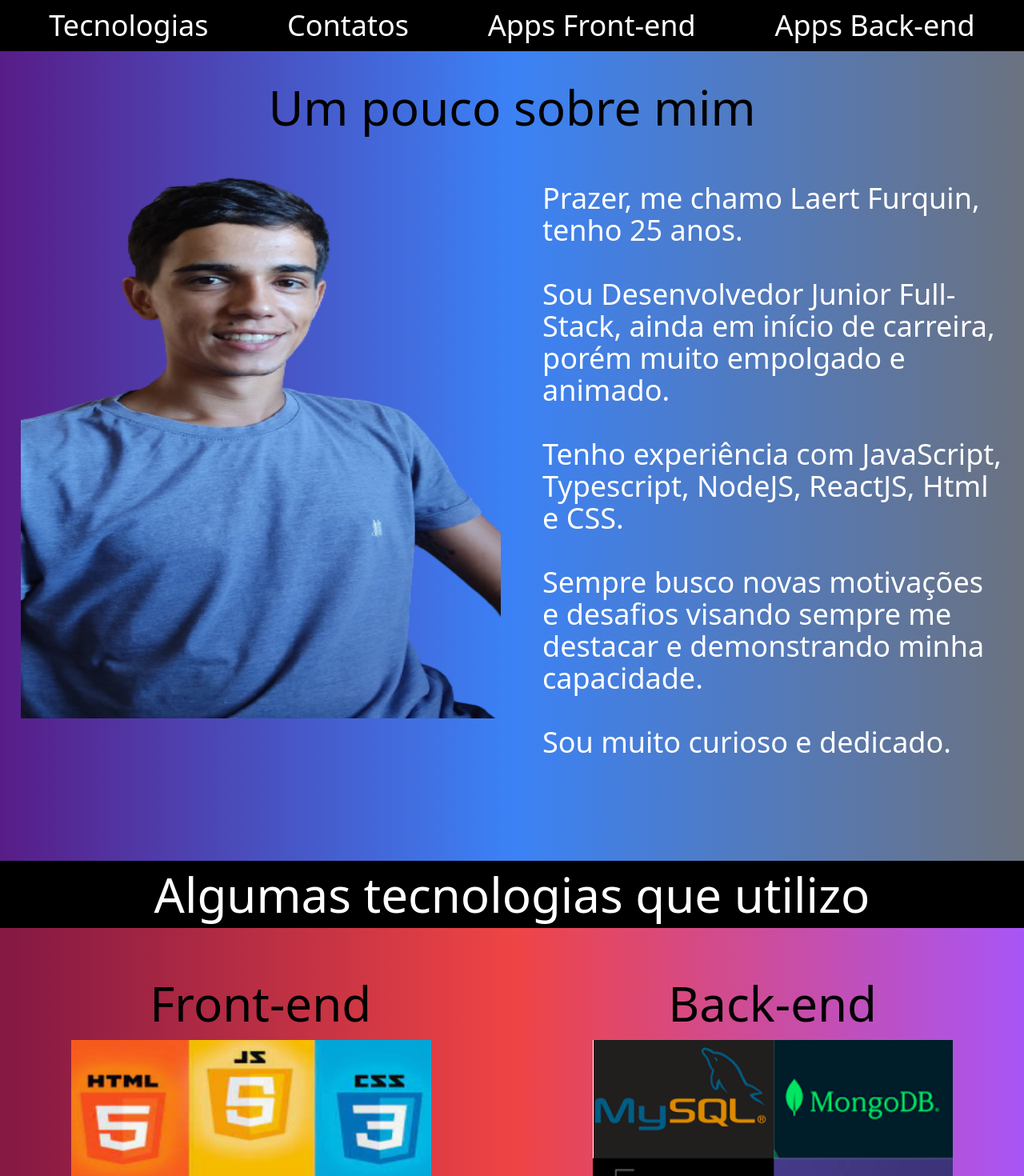
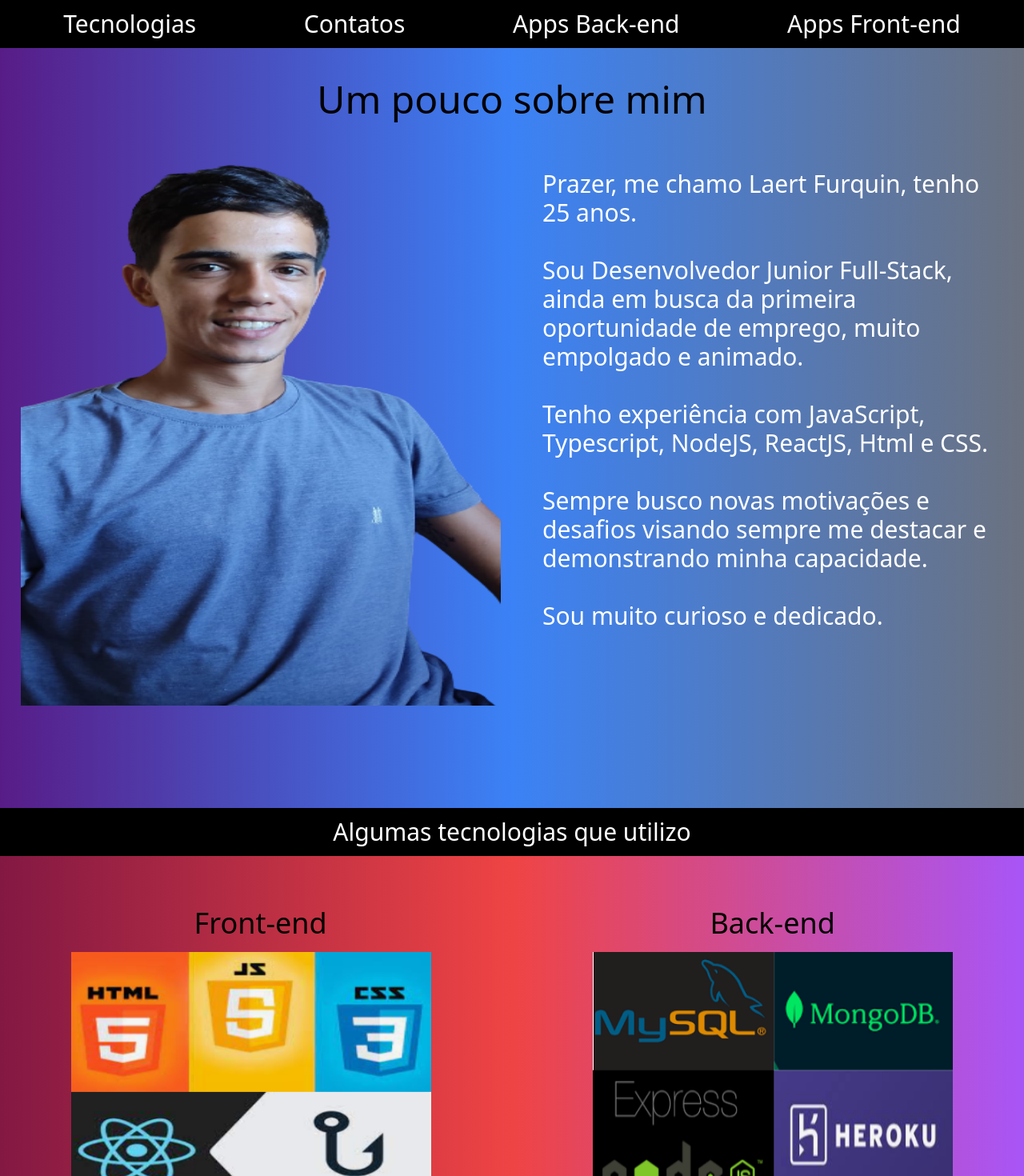
Before and after one commit to furquin/laertFurquin, a React (Create React App) app: page /#/ in a window 1280 px wide. Shown: the top 1470 px of the page at 80% size. Built offline with nearby package versions, Linux system fonts and the light colour scheme.

Commit message:
refactor: cria rotas entre todas as paginas de acordo com a pagina atual

```diff
--- a/src/components/BackEnd.js
+++ b/src/components/BackEnd.js
@@ -7,14 +7,7 @@ import BackEndCards from './BackEndCards';
 export function BackEnd() {
     return (
      <div className='bg-gradient-to-b from-red-600 via-orange-400 to-amber-300'>
-      <div className='flex justify-center'>
-        <Link to="/" >
-          <div>
-            <h1 className='mt-6 text-6xl font-bold underline '> Home Page </h1>
-          </div>
-        </Link>
-      </div>
-      <div className='mt-6 flex flex-wrap justify-around'>
+      <div className='flex flex-wrap justify-around'>
           {dbBack.map((value) => (
           <BackEndCards
             key={ value.name }
--- a/src/components/Contatos.js
+++ b/src/components/Contatos.js
@@ -1,21 +1,18 @@
 import React from 'react'
 import linkedin from '../images/linkedin.png';
 import logoLinkedin from '../images/logoLinkedin.png';
+import Header from '../components/Header'
 
 
 
 export function Contatos() {
     return (
         <div>
-            <div className=''>
-                <h1 className="flex justify-center text-6xl bg-black text-white p-3"> Contatos </h1>
-            </div>
-
             <div className='bg-gradient-to-r from-yellow-500 via-green-500 to-blue-500 flex justify-around'>
                 <div className='w-330'>
-                    <a href="https://www.linkedin.com/in/laert-furquin-4208a9168/" target="_blank"rel="noopener noreferrer" >
+                    <a href="https://www.linkedin.com/in/laert-furquin/" target="_blank"rel="noopener noreferrer" >
                         <div>
-                            <h3 className='flex justify-center text-4xl mt-32 mb-5'>Linkedin</h3>
+                            <h3 className='flex justify-center text-3xl mt-32 mb-5'>Linkedin</h3>
                             <img  className='w-330 h-300' src={linkedin} alt="imagem-perfil-linkedin" />
                         </div>
                         <div>
@@ -33,7 +30,7 @@ export function Contatos() {
 
                 <div className='w-330'>
                         <div>
-                            <h3 className='mt-32 flex justify-center text-4xl mb-5'>Gmail</h3>
+                            <h3 className='mt-32 flex justify-center text-3xl mb-5'>Gmail</h3>
                         </div>
                          <div>
                             <form method="POST" action="https://formsubmit.co/laert.ff@gmail.com">
--- a/src/components/FrontEnd.js
+++ b/src/components/FrontEnd.js
@@ -7,14 +7,7 @@ import FrontEndCards from './FrontEndCards';
 export function FrontEnd() {
   return (
     <div className='bg-gradient-to-b from-lime-800 via-green-400 to-emerald-200'>
-      <div className='flex justify-center'>
-        <Link to="/" >
-          <div>
-            <h1 className='mt-6 text-6xl font-bold underline '> Home Page </h1>
-          </div>
-        </Link>
-      </div>
-      <div className='mt-6 flex flex-wrap justify-around'>
+      <div className='flex flex-wrap justify-around'>
           {dbFront.map((value) => (
           <FrontEndCards
             key={ value.name }
--- a/src/components/Header.js
+++ b/src/components/Header.js
@@ -1,25 +1,37 @@
 import React from 'react'
 import { Link } from 'react-router-dom';
 
-export default function Header() {
+export default function Header(props) {
+
+  const { tecnologias, contatos, appsBackEnd, appsFrontEnd, homePage } = props
   return (
-    <div className="flex justify-around text-4xl bg-black text-white p-3">
-      <Link to="/tecnologias">
-        <h3>Tecnologias</h3>
-      </Link>
+    <div className="flex justify-around text-3xl bg-black text-white p-3">
+      {homePage &&
+        <Link to="/">
+          <h3>{homePage}</h3>
+        </Link>
+      }
 
-      <Link to="/contatos">
-        <h3>Contatos</h3>
-      </Link>
-
-      <Link to="/frontEnd">
-        <h3>Apps Front-end </h3>
-      </Link>
-
-      <Link to="/backEnd">
-        <h3>Apps Back-end </h3>
-      </Link>
-
+      {tecnologias &&
+        <Link to="/tecnologias">
+          <h3>{tecnologias}</h3>
+        </Link>
+      }
+      {contatos &&
+        <Link to="/contatos">
+          <h3>{contatos}</h3>
+        </Link>
+      }
+      {appsBackEnd &&
+        <Link to="/backEnd">
+          <h3>{appsBackEnd}</h3>
+        </Link>
+      }
+      {appsFrontEnd &&
+        <Link to="/frontEnd">
+          <h3>{appsFrontEnd}</h3>
+        </Link>
+      }
     </div>
   )
 }
--- a/src/components/Sobre.js
+++ b/src/components/Sobre.js
@@ -7,7 +7,7 @@ export class Sobre extends Component {
     return (
       <div className="flex flex-col bg-gradient-to-r from-purple-900 via-blue-500 to-gray-500">
         <div>
-          <h1 className="mt-10 flex justify-center text-6xl " > Um pouco sobre mim  </h1>
+          <h1 className="mt-10 flex justify-center text-5xl " > Um pouco sobre mim  </h1>
         </div>
 
         <div className='flex justify-around mt-16 mb-32 '>
@@ -15,11 +15,11 @@ export class Sobre extends Component {
           <div className="max-w-screen-sm" >
             <img className="mt-n180 w-600 h-850" src={ perfil } alt="imagem-de-perfil" />
           </div>
-          <div className= 'text-white max-w-xl text-4xl'>
+          <div className= 'text-white max-w-xl text-3xl'>
             <p>
               Prazer, me chamo Laert Furquin, tenho 25 anos.<br/>
               <br/>
-              Sou Desenvolvedor Junior Full-Stack, ainda em início de carreira, porém muito empolgado e animado.<br/>
+              Sou Desenvolvedor Junior Full-Stack, ainda em busca da primeira oportunidade de emprego, muito empolgado e animado.<br/>
               <br/>
               Tenho experiência com JavaScript, Typescript, NodeJS, ReactJS, Html e CSS.<br />
               <br/>
--- a/src/components/Tecnologias.js
+++ b/src/components/Tecnologias.js
@@ -2,17 +2,16 @@ import React from 'react'
 import backEndImage from '../images/backEnd.png'
 import frontEndImage from '../images/frontEnd.png'
 import { Link } from 'react-router-dom';
+import Header from '../components/Header'
+
 
 export default function Tecnologias() {
   return (
     <div className="flex flex-col">
-      <div>
-        <h1 className="flex justify-center text-6xl bg-black text-white p-3"> Algumas tecnologias que utilizo </h1>
-      </div>
       <div className="flex justify-around bg-gradient-to-r from-pink-900 via-red-500 to-purple-500">
         <Link to="/frontEnd">
           <div>
-            <h1 className="mt-16 flex justify-center text-6xl">Front-end</h1>
+            <h1 className="mt-16 flex justify-center text-4xl">Front-end</h1>
           </div>
           <div className="mt-4">
             <img className='w-450 h-450' src={frontEndImage} alt='imagem-de-tecnologias-front-end' />
@@ -34,7 +33,7 @@ export default function Tecnologias() {
         </Link>
         <Link to="/backEnd">
           <div>
-            <h1 className="mt-16 flex justify-center text-6xl">Back-end</h1>
+            <h1 className="mt-16 flex justify-center text-4xl">Back-end</h1>
           </div>
           <div className="mt-4">
             <img className='w-450 h-450'src={backEndImage} alt='imagem-de-tecnologias-back-end' />
--- a/src/pages/backEnd.js
+++ b/src/pages/backEnd.js
@@ -1,6 +1,7 @@
 import React from 'react'
 import BackEnd from '../components/BackEnd';
 import Created from '../components/Created'
+import Header from '../components/Header'
 
 
 
@@ -9,6 +10,12 @@ export default function BackEndPage () {
     <div>
 
       <div>
+        < Header
+          appsFrontEnd="Apps Front-end"
+          contatos="Contatos"
+          tecnologias="Tecnologias"
+          homePage="Home Page"
+        />
         <BackEnd />
       </div>
 
--- a/src/pages/contatos.js
+++ b/src/pages/contatos.js
@@ -2,6 +2,7 @@ import React from 'react'
 import Contatos from '../components/Contatos'
 import Created from '../components/Created'
 import { Link } from 'react-router-dom'
+import Header from '../components/Header'
 
 
 
@@ -9,14 +10,13 @@ import { Link } from 'react-router-dom'
 export default function ContatoPage () {
   return (
     <div className="bg-black text-white">
-      <div className='flex justify-center'>
-        <Link to="/" >
-          <div>
-            <h1 className='mt-4 text-6xl'> Home Page </h1>
-          </div>
-        </Link>
-      </div>
       <div>
+        < Header
+          appsFrontEnd="Apps Front-end"
+          appsBackEnd="Apps Back-end"
+          tecnologias="Tecnologias"
+          homePage="Home Page"
+        />
         <Contatos />
       </div>
 
--- a/src/pages/frontEnd.js
+++ b/src/pages/frontEnd.js
@@ -1,6 +1,8 @@
 import React from 'react'
 import FrontEnd from '../components/FrontEnd'
 import Created from '../components/Created'
+import Header from '../components/Header'
+
 
 
 export default function frontEndPage() {
@@ -8,6 +10,12 @@ export default function frontEndPage() {
     <div>
 
       <div>
+        < Header
+          appsBackEnd="Apps Back-end"
+          contatos="Contatos"
+          tecnologias="Tecnologias"
+          homePage="Home Page"
+        />
         <FrontEnd />
       </div>
 
--- a/src/pages/homePage.js
+++ b/src/pages/homePage.js
@@ -10,15 +10,22 @@ export default function homePage() {
     return (
         <div>
             <div>
-                <Header />
+                <Header
+                    tecnologias="Tecnologias"
+                    contatos="Contatos"
+                    appsFrontEnd="Apps Front-end"
+                    appsBackEnd="Apps Back-end"
+                />
             </div>
             <div>
                 <Sobre />
             </div>
             <div>
+                <Header tecnologias="Algumas tecnologias que utilizo"/>
                 <Tecnologias />
             </div>
             <div>
+                <Header contatos="Meus contatos"/>
                 <Contatos />
             </div>
             <div>
--- a/src/pages/tecnologias.js
+++ b/src/pages/tecnologias.js
@@ -2,6 +2,7 @@ import React from 'react'
 import Tecnologias from '../components/Tecnologias'
 import Created from '../components/Created'
 import { Link } from 'react-router-dom'
+import Header from '../components/Header'
 
 
 
@@ -9,14 +10,13 @@ import { Link } from 'react-router-dom'
 export default function AgradecimentoPage () {
   return (
     <div className="bg-black text-white">
-      <div className='flex justify-center'>
-        <Link to="/" >
-          <div>
-            <h1 className='mt-4 text-6xl'> Home Page </h1>
-          </div>
-        </Link>
-      </div>
       <div>
+        < Header
+          appsFrontEnd="Apps Front-end"
+          appsBackEnd="Apps Back-end"
+          contatos="Contatos"
+          homePage="Home Page"
+        />
         <Tecnologias />
       </div>
 
```
